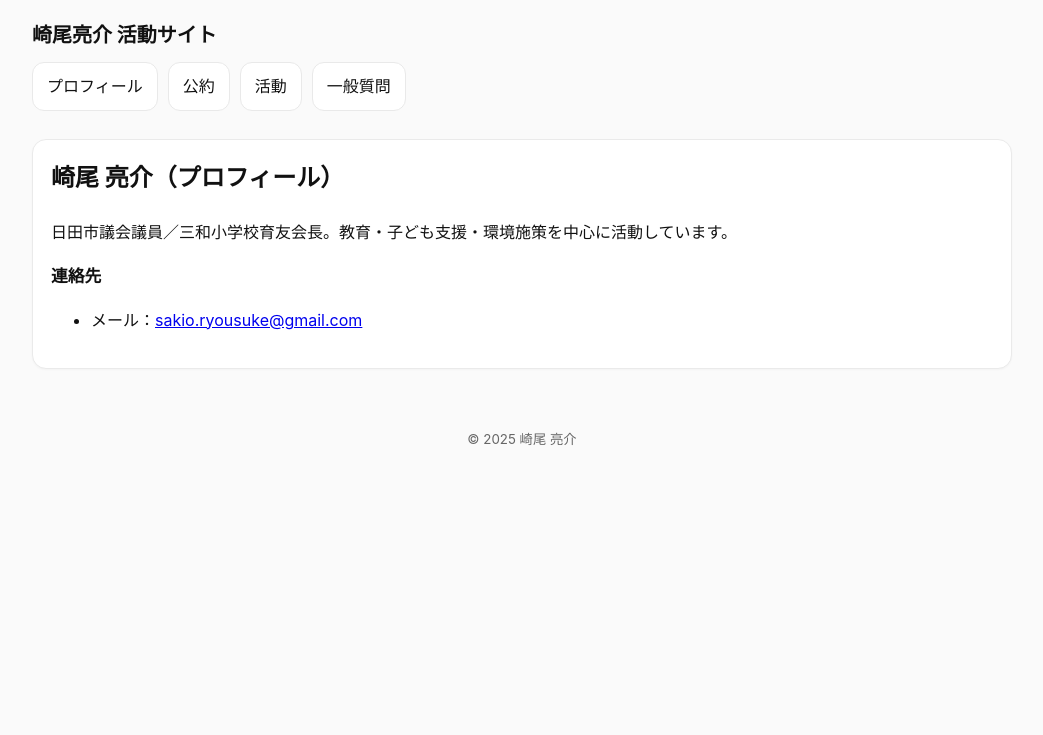
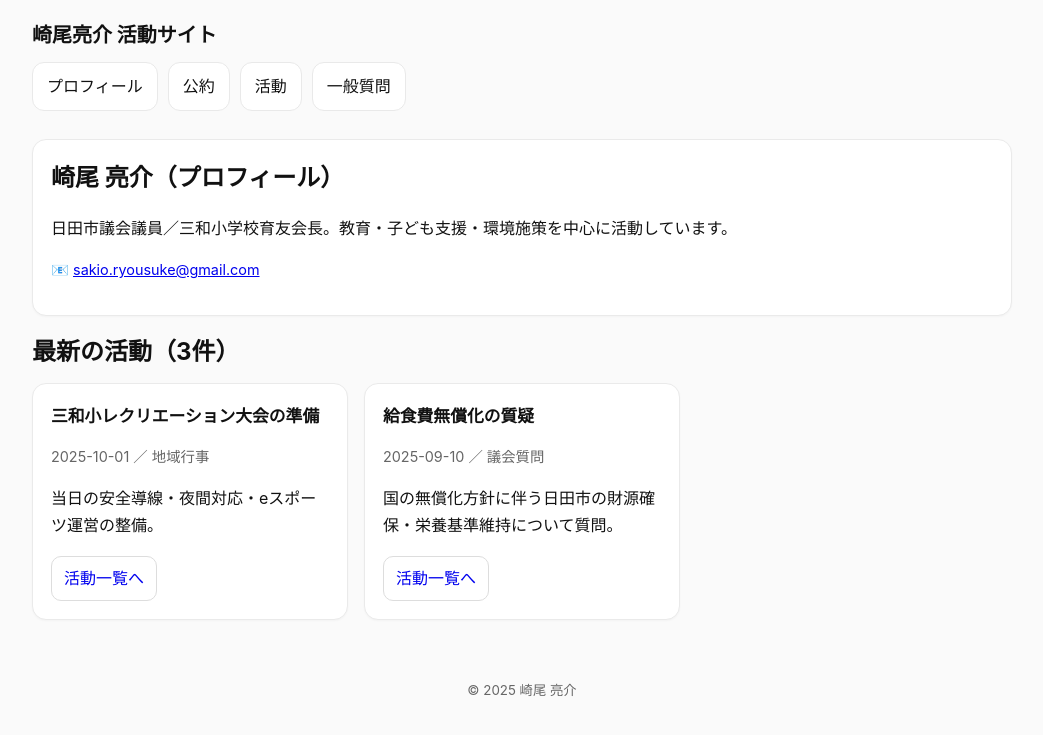
Before and after one commit to sakioryousuke-eng/activity-site, a Jekyll site: the page built from index.html, in a window 1280 px wide. Shown: the top 735 px of the page, without its empty margins (118-1161 px from the left). Built offline with Jekyll 4.4.1, drawn with Linux system fonts in a browser that asks for light colours.

Commit message:
Update index.html

```diff
--- a/index.html
+++ b/index.html
@@ -4,12 +4,32 @@ title: プロフィール
 permalink: /
 ---
 
-<section class="card">
-  <h2 style="margin-top:0;">崎尾 亮介（プロフィール）</h2>
+<section class="card" style="margin-bottom:16px;">
+  <h2 style="margin:0 0 6px;">崎尾 亮介（プロフィール）</h2>
   <p>日田市議会議員／三和小学校育友会長。教育・子ども支援・環境施策を中心に活動しています。</p>
+  <p class="muted">📧 <a href="mailto:sakio.ryousuke@gmail.com">sakio.ryousuke@gmail.com</a></p>
+</section>
 
-  <h3>連絡先</h3>
-  <ul>
-    <li>メール：<a href="mailto:sakio.ryousuke@gmail.com">sakio.ryousuke@gmail.com</a></li>
-  </ul>
+<section>
+  <h2 style="margin:0 0 10px;">最新の活動（3件）</h2>
+  {% assign items = site.data.activity.items | default: site.data.activity %}
+  {% assign sorted = items | sort: "date" | reverse %}
+  {% assign recent = sorted | slice: 0, 3 %}
+  {% if recent and recent.size > 0 %}
+  <div class="grid">
+    {% for i in recent %}
+    <article class="card">
+      <h3>{{ i.title }}</h3>
+      <p class="muted">{{ i.date }} ／ {{ i.category }}</p>
+      {% if i.summary %}<p>{{ i.summary }}</p>{% endif %}
+      <div>
+        {% if i.pdf %}<a class="btn-link pdf-link" href="{{ i.pdf | relative_url }}">PDFを開く</a>{% endif %}
+        <a class="btn-link" href="{{ '/pages/activity.html' | relative_url }}">活動一覧へ</a>
+      </div>
+    </article>
+    {% endfor %}
+  </div>
+  {% else %}
+    <p class="muted">活動データが未登録です。</p>
+  {% endif %}
 </section>
```
